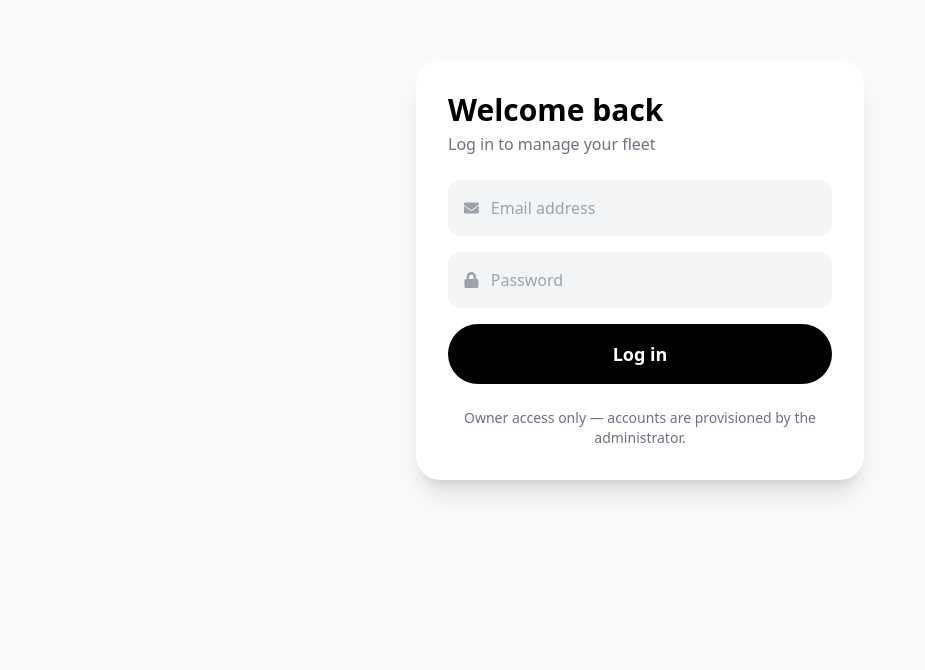
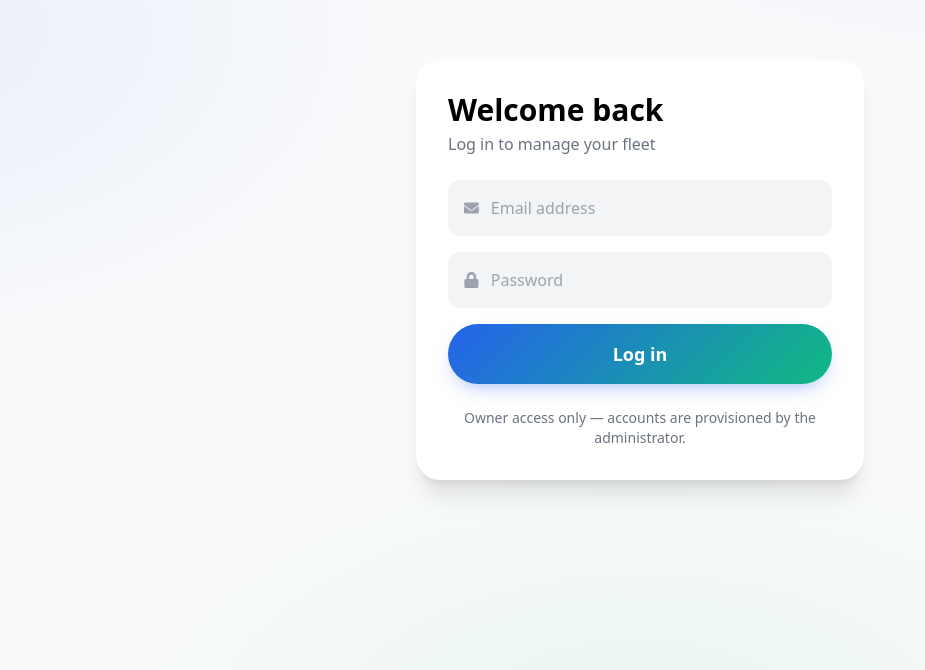
Before and after one commit to mzazi89/chachapride-owner, a Next.js app: page /login in a window 1280 px wide. Shown: the part 130-800 px from the top of the page, without its empty margins (0-925 px from the left). Built offline with nearby package versions, Linux system fonts and the light colour scheme; no server answers.

Commit message:
Theme: gradient buttons + logo, purple commission card

```diff
--- a/app/components/Header.js
+++ b/app/components/Header.js
@@ -37,7 +37,7 @@ export default function Header() {
         <div className="flex items-center justify-between h-16">
           <Link
             href="/"
-            className="text-xl font-black tracking-tight text-gray-900"
+            className="text-xl font-black tracking-tight gradient-text"
           >
             chacha<span className="text-blue-600">pride</span>
           </Link>
@@ -50,7 +50,7 @@ export default function Header() {
                 href={link.href}
                 className={`px-4 py-2 rounded-full text-sm font-semibold transition-colors ${
                   isActive(link.href)
-                    ? 'bg-blue-600 text-white'
+                    ? 'text-white bg-gradient-to-r from-blue-600 to-green-500'
                     : 'text-gray-600 hover:text-gray-900 hover:bg-gray-100'
                 }`}
               >
@@ -90,7 +90,7 @@ export default function Header() {
                 onClick={() => setMenuOpen(false)}
                 className={`block px-4 py-2.5 rounded-xl text-sm font-semibold ${
                   isActive(link.href)
-                    ? 'bg-blue-600 text-white'
+                    ? 'text-white bg-gradient-to-r from-blue-600 to-green-500'
                     : 'text-gray-700 hover:bg-gray-100'
                 }`}
               >
--- a/app/error.js
+++ b/app/error.js
@@ -10,7 +10,7 @@ export default function Error({ reset }) {
         <p className="text-gray-500 mb-6">Please try again.</p>
         <button
           onClick={reset}
-          className="px-8 py-3 rounded-full bg-blue-600 text-white font-semibold hover:bg-blue-700 transition"
+          className="px-8 py-3 rounded-full text-white font-semibold transition bg-gradient-to-r from-blue-600 to-green-500 hover:brightness-110"
         >
           Try again
         </button>
--- a/app/globals.css
+++ b/app/globals.css
@@ -1,6 +1,14 @@
 @tailwind base;
 @tailwind components;
 @tailwind utilities;
+
+:root {
+  --brand-blue: #2563eb;
+  --brand-green: #10b981;
+  --brand-purple: #8b5cf6;
+  --brand-gradient: linear-gradient(135deg, #2563eb 0%, #10b981 100%);
+  --brand-gradient-warm: linear-gradient(90deg, #2563eb 0%, #10b981 45%, #8b5cf6 100%);
+}
 
 @layer base {
   html {
@@ -8,7 +16,11 @@
   }
 
   body {
-    @apply bg-gray-50;
+    background:
+      radial-gradient(1200px 500px at 85% -10%, rgba(139, 92, 246, 0.08), transparent 60%),
+      radial-gradient(1000px 600px at -10% 20%, rgba(37, 99, 235, 0.08), transparent 55%),
+      radial-gradient(900px 500px at 50% 110%, rgba(16, 185, 129, 0.08), transparent 60%),
+      #f8fafc;
   }
 }
 
@@ -18,12 +30,18 @@
   }
 
   .uber-input:focus {
-    @apply ring-2 ring-black bg-white;
+    @apply ring-2 ring-blue-500 bg-white;
   }
 
   .uber-button {
-    @apply w-full bg-black text-white py-4 rounded-full font-bold text-lg
-           hover:bg-gray-800 transition-all duration-200 transform hover:scale-[1.02];
+    @apply w-full text-white py-4 rounded-full font-bold text-lg
+           transition-all duration-200 transform hover:scale-[1.02];
+    background: var(--brand-gradient);
+    box-shadow: 0 8px 20px -8px rgba(37, 99, 235, 0.5);
+  }
+
+  .uber-button:hover {
+    filter: brightness(1.08);
   }
 
   .uber-card {
@@ -32,6 +50,13 @@
 
   .uber-card:hover {
     @apply shadow-2xl;
+  }
+
+  .gradient-text {
+    background: var(--brand-gradient-warm);
+    -webkit-background-clip: text;
+    background-clip: text;
+    color: transparent;
   }
 }
 
@@ -45,10 +70,10 @@
 }
 
 ::-webkit-scrollbar-thumb {
-  background: #888;
+  background: #a5b4fc;
   border-radius: 10px;
 }
 
 ::-webkit-scrollbar-thumb:hover {
-  background: #555;
+  background: #818cf8;
 }
--- a/app/login/page.js
+++ b/app/login/page.js
@@ -56,7 +56,7 @@ export default function LoginPage() {
           )}
 
           <form onSubmit={handleSubmit} className="space-y-4">
-            <div className="flex items-center gap-3 bg-gray-100 rounded-xl p-4 focus-within:bg-white focus-within:ring-2 focus-within:ring-black">
+            <div className="flex items-center gap-3 bg-gray-100 rounded-xl p-4 focus-within:bg-white focus-within:ring-2 focus-within:ring-blue-500">
               <FaEnvelope className="text-gray-400" />
               <input
                 type="email"
@@ -68,7 +68,7 @@ export default function LoginPage() {
               />
             </div>
 
-            <div className="flex items-center gap-3 bg-gray-100 rounded-xl p-4 focus-within:bg-white focus-within:ring-2 focus-within:ring-black">
+            <div className="flex items-center gap-3 bg-gray-100 rounded-xl p-4 focus-within:bg-white focus-within:ring-2 focus-within:ring-blue-500">
               <FaLock className="text-gray-400" />
               <input
                 type="password"
--- a/app/not-found.js
+++ b/app/not-found.js
@@ -11,7 +11,7 @@ export default function NotFound() {
         <p className="text-gray-500 mb-6">That report doesn&apos;t exist.</p>
         <Link
           href="/"
-          className="inline-block px-8 py-3 rounded-full bg-blue-600 text-white font-semibold hover:bg-blue-700 transition"
+          className="inline-block px-8 py-3 rounded-full text-white font-semibold transition bg-gradient-to-r from-blue-600 to-green-500 hover:brightness-110"
         >
           Back to dashboard
         </Link>
--- a/app/page.js
+++ b/app/page.js
@@ -139,7 +139,7 @@ export default function DashboardPage() {
     { key: 'total_revenue', icon: FaDollarSign, label: 'Total revenue', accent: 'bg-emerald-100 text-emerald-600', fmt: fmtMoney },
     { key: 'active_rides', icon: FaRoute, label: 'Active rides', accent: 'bg-purple-100 text-purple-600' },
     { key: 'total_drivers', icon: FaUsers, label: 'Total drivers', accent: 'bg-blue-100 text-blue-600' },
-    { key: 'pending_commission', icon: FaMoneyBillWave, label: 'Pending commission', fmt: (v) => fmtKsh(v), accent: 'bg-amber-100 text-amber-600' },
+    { key: 'pending_commission', icon: FaMoneyBillWave, label: 'Pending commission', fmt: (v) => fmtKsh(v), accent: 'bg-violet-100 text-violet-600' },
     { key: 'approved_drivers', icon: FaUserCheck, label: 'Approved drivers', accent: 'bg-indigo-100 text-indigo-600' },
     { key: 'online_drivers', icon: FaCircle, label: 'Online drivers', accent: 'bg-green-100 text-green-600' },
   ];
--- a/app/ride-types/page.js
+++ b/app/ride-types/page.js
@@ -135,7 +135,7 @@ export default function RideTypesPage() {
           </div>
           <button
             onClick={startNew}
-            className="inline-flex items-center gap-2 px-4 py-2.5 rounded-full bg-blue-600 text-white text-sm font-semibold hover:bg-blue-700 transition"
+            className="inline-flex items-center gap-2 px-4 py-2.5 rounded-full text-white text-sm font-semibold transition bg-gradient-to-r from-blue-600 to-green-500 hover:brightness-110"
           >
             <FaPlus /> New ride type
           </button>
@@ -234,7 +234,7 @@ export default function RideTypesPage() {
                 <button
                   type="submit"
                   disabled={saving}
-                  className="inline-flex items-center gap-2 px-6 py-2.5 rounded-full bg-blue-600 text-white text-sm font-semibold hover:bg-blue-700 transition"
+                  className="inline-flex items-center gap-2 px-6 py-2.5 rounded-full text-white text-sm font-semibold transition bg-gradient-to-r from-blue-600 to-green-500 hover:brightness-110"
                 >
                   {saving ? <FaSpinner className="animate-spin" /> : <FaSave />}
                   Save ride type
--- a/app/rides/page.js
+++ b/app/rides/page.js
@@ -101,7 +101,7 @@ export default function RidesPage() {
               onClick={() => setFilter(f)}
               className={`px-4 py-1.5 rounded-full text-sm font-semibold transition-colors ${
                 filter === f
-                  ? 'bg-blue-600 text-white'
+                  ? 'text-white bg-gradient-to-r from-blue-600 to-green-500'
                   : 'bg-white text-gray-600 border border-gray-200 hover:bg-gray-50'
               }`}
             >
```
